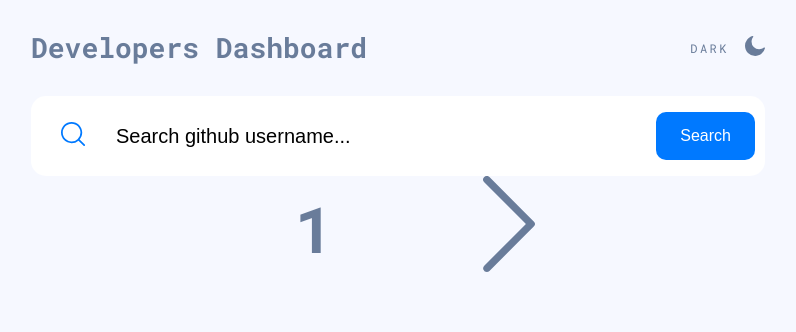
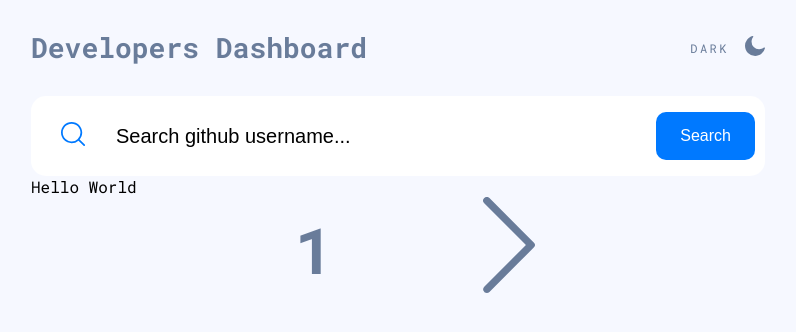
Before and after one commit to ligmanstark/dev-dashboard, a Next.js app: page / in a window 1280 px wide. Shown: the top 332 px of the page, without its empty margins (242-1038 px from the left). Built offline with nearby package versions, Linux system fonts and the light colour scheme; no server answers.

Commit message:
new file:   src/Layout/Main/Main.tsx 	new file:   src/Layout/Main/style.ts 	modified:   src/app/layout.tsx 	modified:   src/app/page.tsx 	new file:   src/components/ListUsers/ListUsers.tsx 	new file:   src/components/ListUsers/style.ts

```diff
--- /dev/null
+++ b/src/Layout/Main/Main.tsx
@@ -0,0 +1,4 @@
+import * as S from './style';
+export const Main = () => {
+  return <S.Wrapper>Hello World</S.Wrapper>;
+};
--- /dev/null
+++ b/src/Layout/Main/style.ts
@@ -0,0 +1,3 @@
+import styled from '@emotion/styled';
+
+export const Wrapper = styled.div``
--- a/src/app/layout.tsx
+++ b/src/app/layout.tsx
@@ -4,8 +4,8 @@ import { Roboto_Mono } from 'next/font/google';
 const inter = Roboto_Mono({ subsets: ['greek'] });
 
 export const metadata: Metadata = {
-  title: 'Create Next App',
-  description: 'Generated by create next app'
+  title: 'Developers Dashboard',
+  description: 'Service for search github users'
 };
 
 export default function RootLayout({
--- a/src/app/page.tsx
+++ b/src/app/page.tsx
@@ -5,6 +5,7 @@ import { Header } from '../Layout/Header/Header';
 import { Footer } from '../Layout/Footer/Footer';
 import { Container } from '../styled/components';
 import { Search } from '../components/Search/Search';
+import { Main } from '../Layout/Main/Main';
 import {
   useLazyGetUsersQuery,
   useGetUsersQuery
@@ -54,6 +55,7 @@ const Home = () => {
           <Header />
           <Container>
             <Search onSubmit={handleFetchUser} />
+            <Main/>
           </Container>
           <Footer handleFetchUser={handleFetchUser} />
         </>
--- /dev/null
+++ b/src/components/ListUsers/ListUsers.tsx
@@ -0,0 +1,5 @@
+import * as S from './style';
+
+export const ListUsers = () => {
+  return <S.Wrapper></S.Wrapper>;
+};
--- /dev/null
+++ b/src/components/ListUsers/style.ts
@@ -0,0 +1,3 @@
+import styled from '@emotion/styled';
+
+export const Wrapper = styled.div``
```
